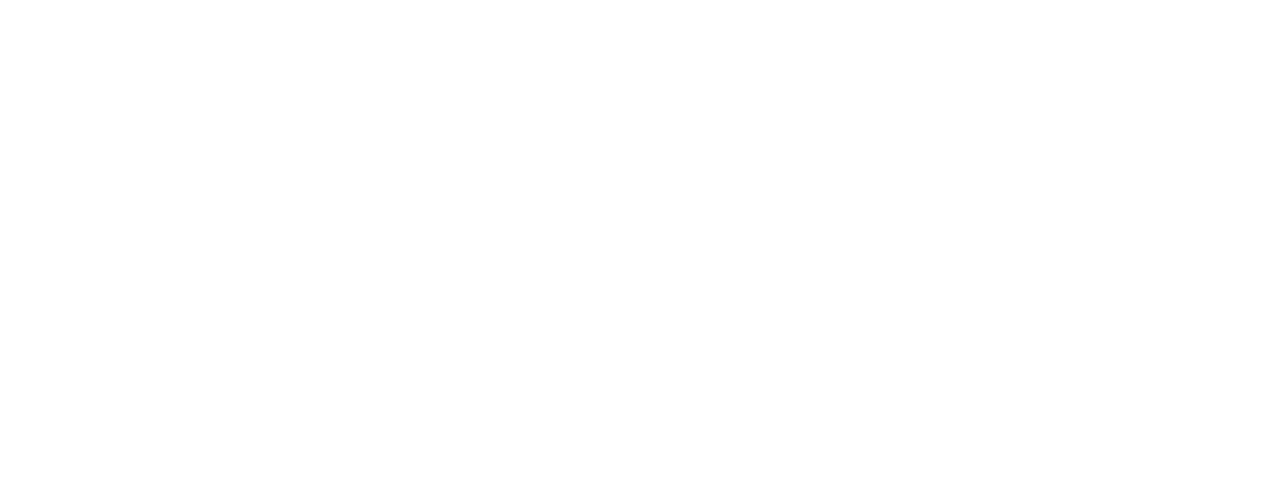
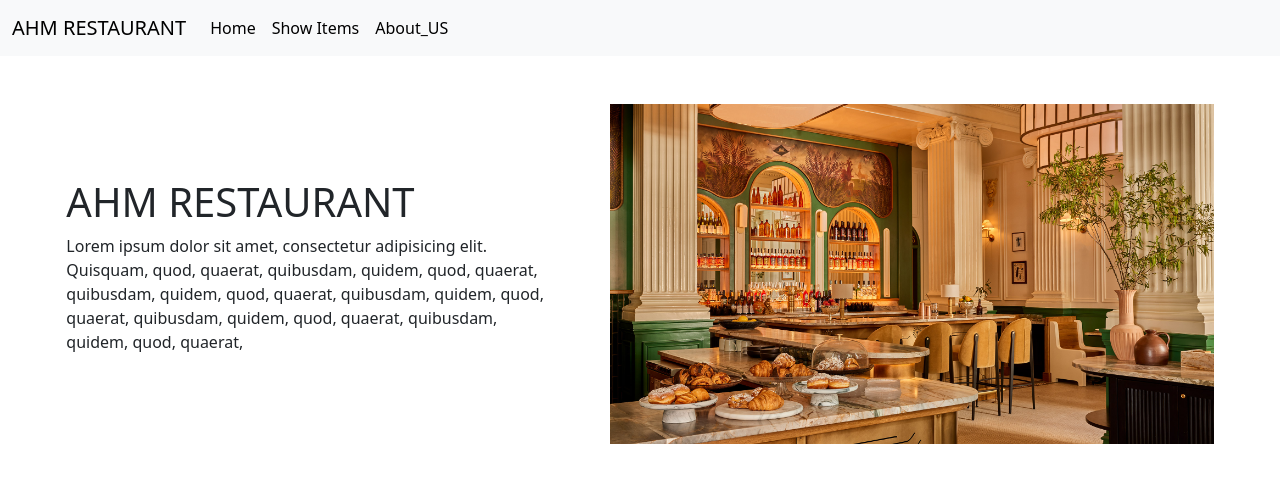
Before and after one commit to mowuj/AHM-Restaurant, a Django app: page / in a window 1280 px wide. Before the commit the part shown is empty. Shown: the top 483 px of the page. Run offline with Django 4.2, Linux system fonts and the light colour scheme.

Commit message:
nav and home page done

```diff
--- /dev/null
+++ b/about_us/urls.py
@@ -0,0 +1,5 @@
+from django.urls import path
+from . import views
+urlpatterns = [
+    path('about', views.about, name='about'),
+]
--- a/about_us/views.py
+++ b/about_us/views.py
@@ -1,3 +1,5 @@
 from django.shortcuts import render
 
 # Create your views here.
+def about(request):
+    pass
--- a/restaurant/settings.py
+++ b/restaurant/settings.py
@@ -56,7 +56,7 @@
 TEMPLATES = [
     {
         'BACKEND': 'django.template.backends.django.DjangoTemplates',
-        'DIRS': [],
+        'DIRS': ['templates'],
         'APP_DIRS': True,
         'OPTIONS': {
             'context_processors': [
--- a/restaurant/urls.py
+++ b/restaurant/urls.py
@@ -19,7 +19,7 @@
 from . import views
 urlpatterns = [
     path('admin/', admin.site.urls),
-    path('meals/',include('meals.urls')),
-    path('about/',include('meals.urls')),
+    path('meals/',include('meal.urls')),
+    path('about/',include('about_us.urls')),
     path('',views.home,name='home')
 ]
--- a/templates/base.html
+++ b/templates/base.html
@@ -8,8 +8,31 @@
 </head>
 <body>
     <!-- navbar  -->
+    <nav class="navbar navbar-expand-lg bg-body-tertiary">
+  <div class="container-fluid">
+    <a class="navbar-brand" href="#">AHM RESTAURANT</a>
+    <button class="navbar-toggler" type="button" data-bs-toggle="collapse" data-bs-target="#navbarSupportedContent" aria-controls="navbarSupportedContent" aria-expanded="false" aria-label="Toggle navigation">
+      <span class="navbar-toggler-icon"></span>
+    </button>
+    <div class="collapse navbar-collapse" id="navbarSupportedContent">
+      <ul class="navbar-nav me-auto mb-2 mb-lg-0">
+        <li class="nav-item">
+          <a class="nav-link active" aria-current="page" href="#">Home</a>
+        </li>
+        <li class="nav-item">
+          <a class="nav-link active" aria-current="page" href="#">Show Items</a>
+        </li>
+        <li class="nav-item">
+          <a class="nav-link active" aria-current="page" href="#">About_US</a>
+        </li>
 
+      </ul>
 
+    </div>
+  </div>
+</nav>
+    {% block content %}
+    {% endblock content %}
 
     <script src="https://cdn.jsdelivr.net/npm/bootstrap@5.3.2/dist/js/bootstrap.bundle.min.js" integrity="sha384-C6RzsynM9kWDrMNeT87bh95OGNyZPhcTNXj1NW7RuBCsyN/o0jlpcV8Qyq46cDfL" crossorigin="anonymous"></script>
 </body>
--- a/templates/home.html
+++ b/templates/home.html
@@ -0,0 +1,13 @@
+{% extends 'base.html' %}
+{% load static %}
+{% block content %}
+<div class="section row d-flex justify-content-center align-items-center mt-5">
+    <div class="text-side col-md-5 px-4">
+    <h1>AHM RESTAURANT</h1>
+    <p>Lorem ipsum dolor sit amet, consectetur adipisicing elit. Quisquam, quod, quaerat, quibusdam, quidem, quod, quaerat, quibusdam, quidem, quod, quaerat, quibusdam, quidem, quod, quaerat, quibusdam, quidem, quod, quaerat, quibusdam, quidem, quod, quaerat,
+    </div>
+    <div class="img-side col-md-6 px-4">
+        <img class="img-fluid" src="{% static "images/restaurant2.jpg" %}" alt="">
+    </div>
+</div>
+{% endblock content %}
```
Also changed, not shown: db.sqlite3 (added), static/images/restaurant.jpg (renamed from static/images/retaurent.jpg), static/images/restaurant2.jpg (added).
